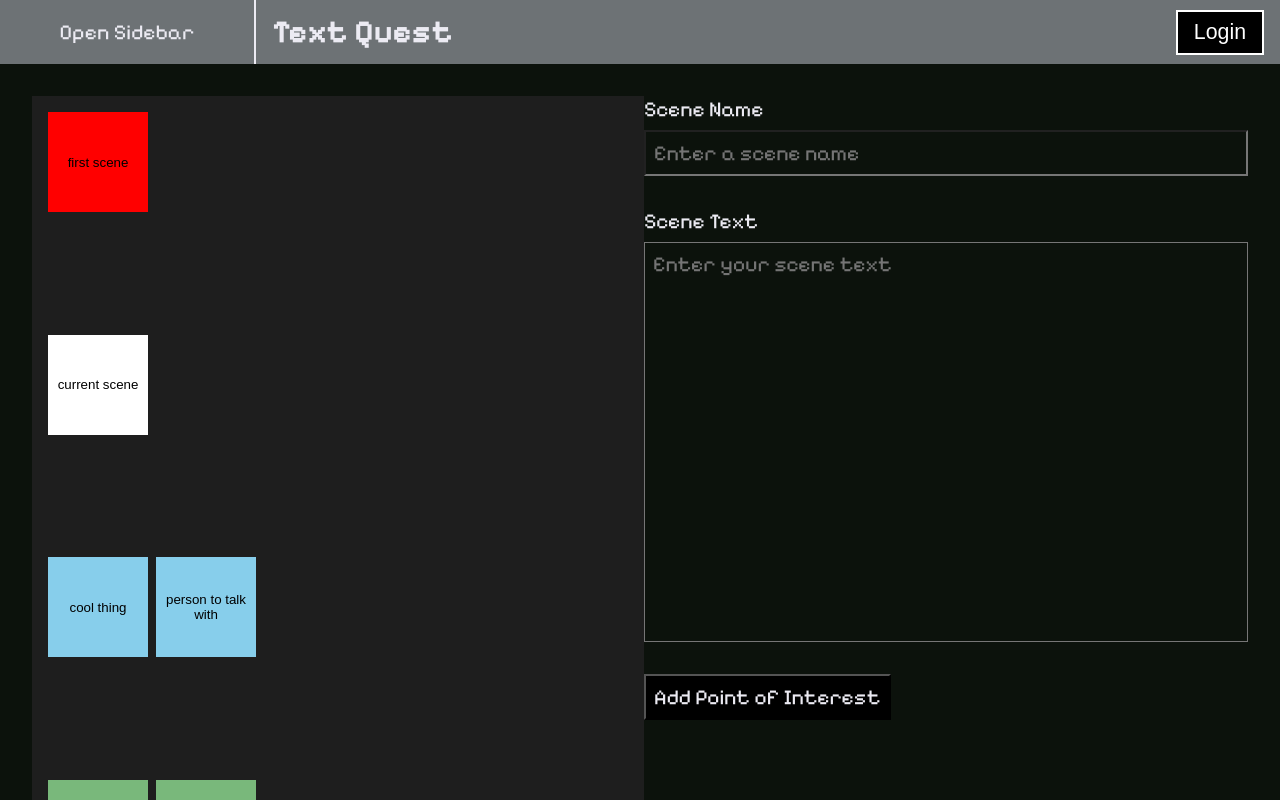
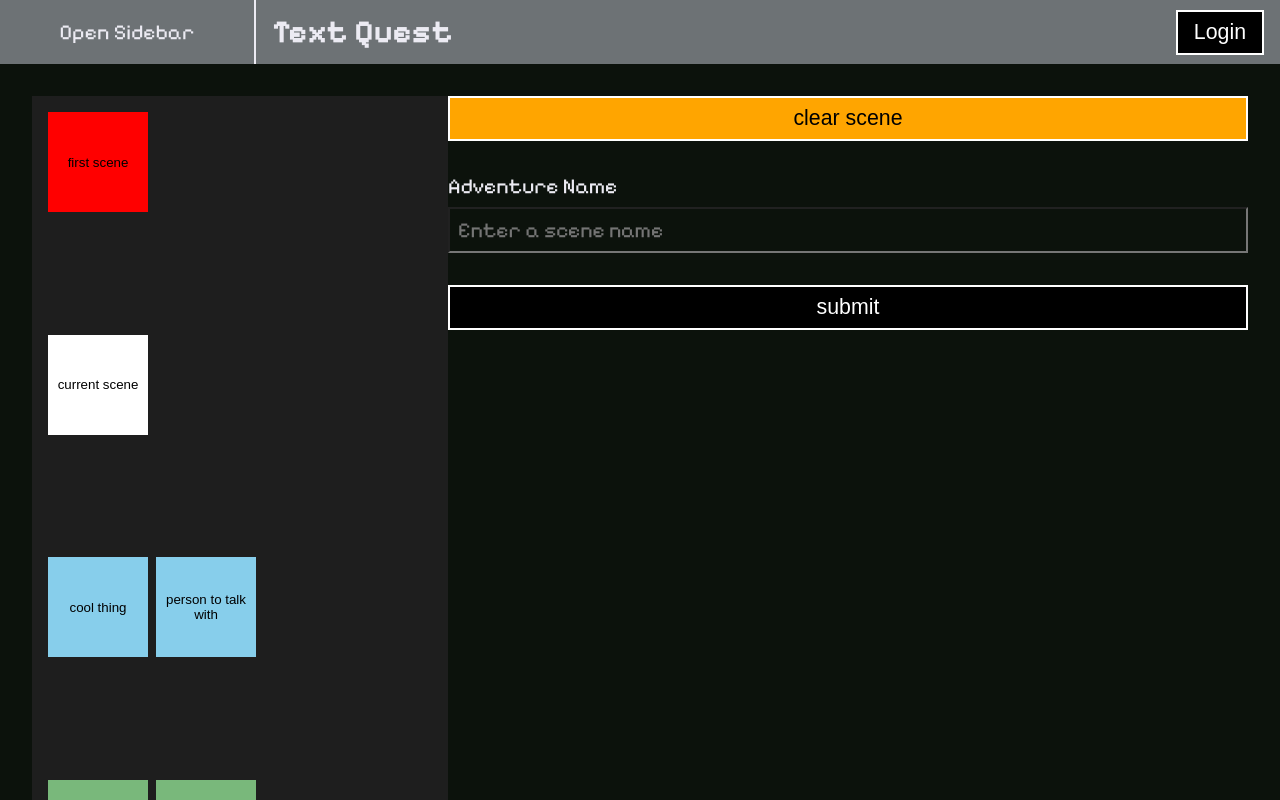
Before and after one commit to NaetharuCodes/text-quest, a React (Vite) app in the folder text-quest-ui/: page /admin in a window 1280 px wide. Shown: the top 800 px of the page. Built offline with nearby package versions, Linux system fonts and the light colour scheme.

Commit message:
Complete admin page standard form

```diff
--- /dev/null
+++ b/text-quest-ui/src/components/AdventureMakerForm/AdventureMakerForm.module.css
@@ -0,0 +1,24 @@
+.form {
+  width: 800px;
+  display: flex;
+  flex-direction: column;
+  gap: 32px;
+}
+
+.sceneName,
+.sceneText {
+  display: flex;
+  flex-direction: column;
+  gap: 8px;
+}
+
+.sceneText > textarea {
+  resize: none;
+  height: 400px;
+  overflow: auto;
+}
+
+.button {
+  background-color: black;
+  padding: 8px;
+}
--- /dev/null
+++ b/text-quest-ui/src/components/AdventureMakerForm/AdventureMakerForm.tsx
@@ -0,0 +1,31 @@
+import StandardButton from "../StandardButton/StandardButton";
+import styles from "./AdventureMakerForm.module.css";
+import { Adventure } from "../../types";
+
+interface AdventureMakerFormProps {
+  setAdventure: (adventure: Adventure) => void;
+}
+
+const AdventureMakerForm = ({ setAdventure }: AdventureMakerFormProps) => {
+  const handleSubmit = (e: React.FormEvent) => {
+    e.preventDefault();
+    setAdventure({ name: "new adventure", scenes: [] });
+  };
+
+  return (
+    <form className={styles.form} action="submit" onSubmit={handleSubmit}>
+      <div className={styles.sceneName}>
+        <label htmlFor="sceneName">Adventure Name</label>
+        <input
+          type="text"
+          id="sceneName"
+          name="sceneName"
+          placeholder="Enter a scene name"
+        />
+      </div>
+      <StandardButton type="submit" btnType="secondary" text="submit" />
+    </form>
+  );
+};
+
+export default AdventureMakerForm;
--- a/text-quest-ui/src/components/StandardButton/StandardButton.tsx
+++ b/text-quest-ui/src/components/StandardButton/StandardButton.tsx
@@ -2,7 +2,7 @@ import styles from "./StandardButton.module.css";
 
 interface StandardButtonProps {
   text: string;
-  onClick: () => void;
+  onClick?: () => void;
   type: "button" | "reset" | "submit";
   btnType: "primary" | "secondary" | "alert" | "warning";
 }
--- a/text-quest-ui/src/pages/AdminPage.tsx
+++ b/text-quest-ui/src/pages/AdminPage.tsx
@@ -1,7 +1,13 @@
 import SceneMakerForm from "@/components/SceneMakerForm/SceneMakerForm";
 import TreeView from "@/components/TreeView/TreeView";
+import { Adventure } from "../types";
+import { useState } from "react";
+import StandardButton from "@/components/StandardButton/StandardButton";
+import AdventureMakerForm from "@/components/AdventureMakerForm/AdventureMakerForm";
 
 const AdminPage = () => {
+  const [adventure, setAdventure] = useState<Adventure | null>(null);
+
   return (
     <div
       style={{
@@ -17,7 +23,28 @@ const AdminPage = () => {
         pointOfInterest={["cool thing", "person to talk with"]}
         children={["next scene", "side scene"]}
       />
-      <SceneMakerForm />
+      <div
+        style={{
+          display: "flex",
+          flexDirection: "column",
+          gap: 32,
+          width: 800,
+        }}
+      >
+        <StandardButton
+          btnType="alert"
+          type="button"
+          text="clear scene"
+          onClick={() => setAdventure(null)}
+        />
+        {adventure ? (
+          <SceneMakerForm />
+        ) : (
+          <AdventureMakerForm
+            setAdventure={(e: Adventure) => setAdventure(e)}
+          />
+        )}
+      </div>
     </div>
   );
 };
--- /dev/null
+++ b/text-quest-ui/src/types.ts
@@ -0,0 +1,17 @@
+export type Adventure = {
+    name: string,
+    scenes: Scene[]
+}
+
+export type Scene = {
+    name: string,
+    text: string[],
+    poi: Poi[],
+    parents: Scene[],
+    children: Scene[],
+}
+
+export type Poi = {
+    name: string;
+    parent: Scene
+}
```
Also changed, not shown: 1 other file (tests, documents, lock files or other folders).
